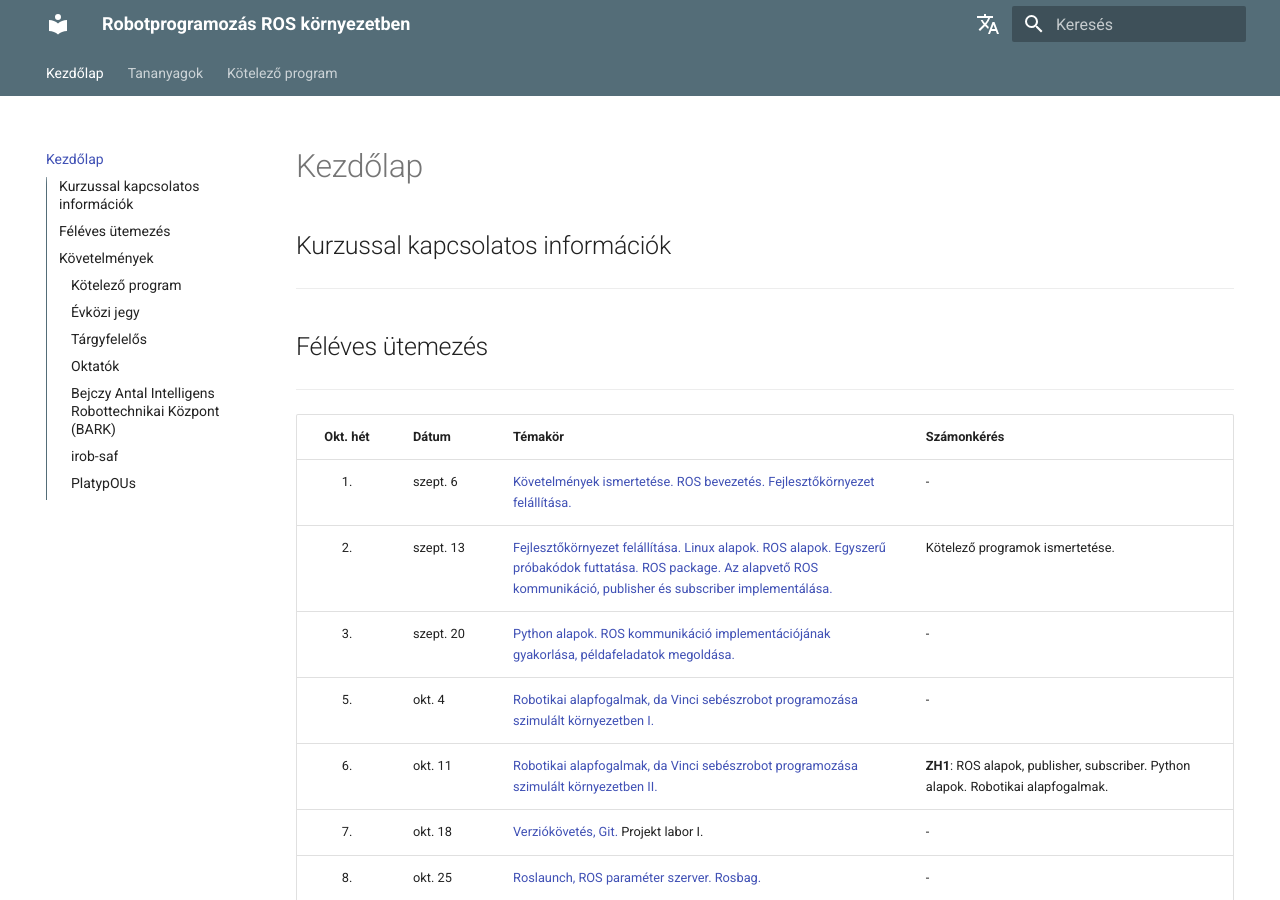
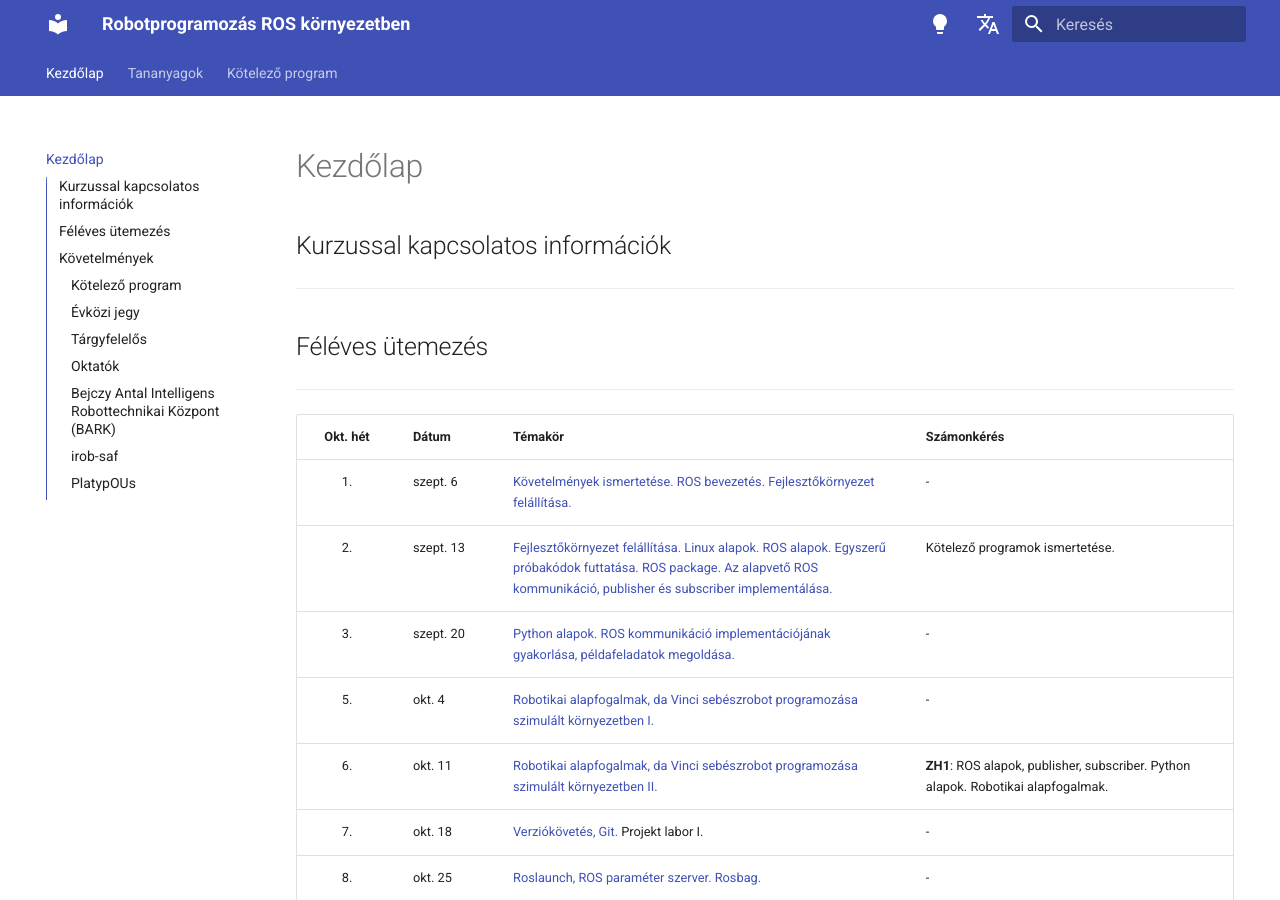
Before and after one commit to ABC-iRobotics/advanced_ros_course_materials_hu, an MkDocs documentation site: the page built from docs/index.md, in a window 1280 px wide and 900 px high. Built offline with MkDocs 1.6.1 and Material for MkDocs 9.7.7, drawn with Linux system fonts in a browser that asks for light colours.

Commit message:
Auto commit from hore-pc at Thu 02 Mar 2023 05:42:01 PM CET

```diff
--- a/mkdocs.yml
+++ b/mkdocs.yml
@@ -19,8 +19,19 @@ nav:
 theme:
     name: material
     palette:
+    # Palette toggle for light mode
+      - media: "(prefers-color-scheme: light)"
         scheme: default
-        primary: blue grey
+        toggle:
+          icon: material/lightbulb
+          name: Switch to dark mode
+
+    # Palette toggle for dark mode
+      - media: "(prefers-color-scheme: dark)"
+        scheme: slate
+        toggle:
+          icon: material/lightbulb-outline
+          name: Switch to light mode
     language: hu
     features:
         - navigation.tabs
```
Also changed, not shown: docs/02_linux_ros_principles.md (+1 -1 lines).
